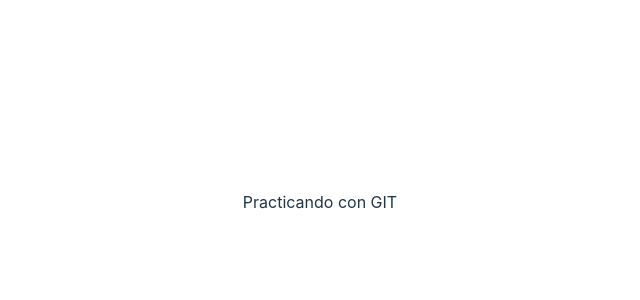
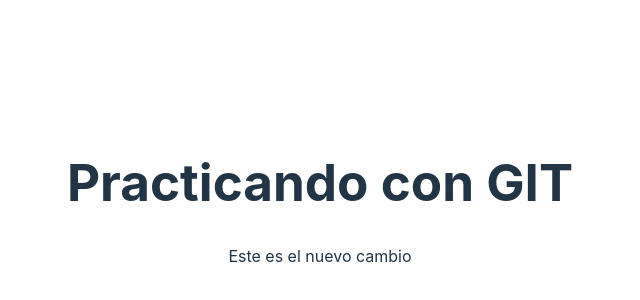
Before and after one commit to dev-crafters/practice-git, a React (Vite) app: page / in a window 1280 px wide. Shown: the part 198-498 px from the top of the page, without its empty margins (320-960 px from the left). Built offline with nearby package versions, Linux system fonts and the light colour scheme.

Commit message:
adding a new line to the code with my fingers

```diff
--- a/src/App.jsx
+++ b/src/App.jsx
@@ -1,7 +1,12 @@
 import "./App.css";
 
 function App() {
-  return <>Practicando con GIT</>;
+  return (
+    <>
+      <h1>Practicando con GIT</h1>
+      <p>Este es el nuevo cambio</p>
+    </>
+  );
 }
 
 export default App;
```
